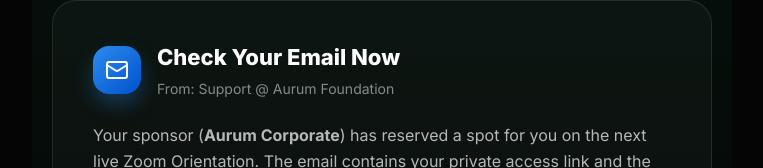
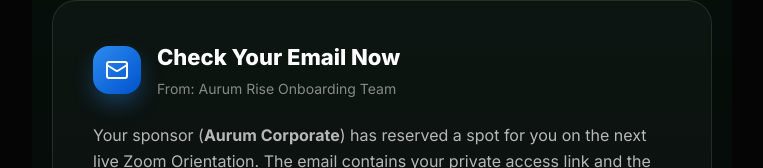
Before and after one commit to moabytemusic-code/welcometoaurum, a Next.js app: page /neyro/bridge in a window 1280 px wide. Shown: the part 491-659 px from the top of the page, without its empty margins (258-1021 px from the left). Built offline with nearby package versions, Linux system fonts and the light colour scheme; no server answers; the database is empty.

Commit message:
feat: Change email sender display name to 'Aurum Rise Onboarding Team' in thank you pages

```diff
--- a/src/app/gateway/thankyou/page.js
+++ b/src/app/gateway/thankyou/page.js
@@ -32,7 +32,7 @@
             </div>
             <div>
               <h2 style={{ fontSize: '20px', fontWeight: '800', margin: 0, color: '#fff' }}>Check Your Email</h2>
-              <p style={{ color: 'rgba(255,255,255,0.5)', margin: '4px 0 0 0', fontSize: '14px' }}>From: Support @ Aurum Foundation</p>
+              <p style={{ color: 'rgba(255,255,255,0.5)', margin: '4px 0 0 0', fontSize: '14px' }}>From: Aurum Rise Onboarding Team</p>
             </div>
           </div>
 
--- a/src/app/neyro/bridge/page.js
+++ b/src/app/neyro/bridge/page.js
@@ -62,7 +62,7 @@
             </div>
             <div>
               <h2 style={{ fontSize: '22px', fontWeight: '800', margin: 0 }}>Check Your Email Now</h2>
-              <p style={{ color: 'rgba(255,255,255,0.5)', margin: '4px 0 0 0', fontSize: '14px' }}>From: Support @ Aurum Foundation</p>
+              <p style={{ color: 'rgba(255,255,255,0.5)', margin: '4px 0 0 0', fontSize: '14px' }}>From: Aurum Rise Onboarding Team</p>
             </div>
           </div>
 
```
